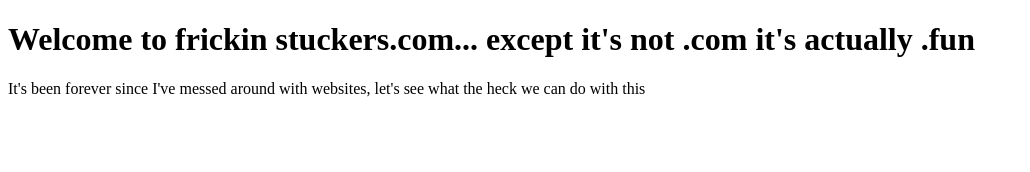
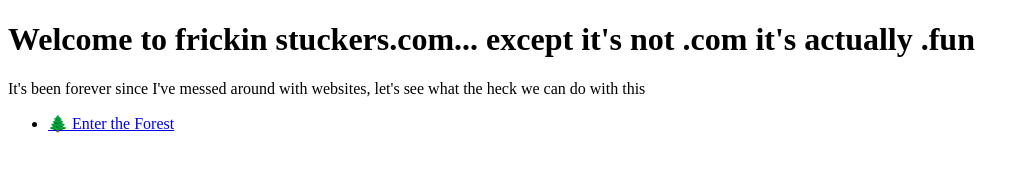
Before and after one commit to ninja1910/my-site, a plain HTML site: page index.html in a window 1280 px wide. Shown: the whole page, without its empty margins (0-1030 px from the left). Drawn offline with Linux system fonts and the light colour scheme.

Commit message:
Update index.html

```diff
--- a/index.html
+++ b/index.html
@@ -7,5 +7,9 @@
 <body>
   <h1>Welcome to frickin stuckers.com... except it's not .com it's actually .fun</h1>
   <p>It's been forever since I've messed around with websites, let's see what the heck we can do with this</p>
+</n>
+    <ul>
+    <li><a href="forest.html">🌲 Enter the Forest</a></li>
+  </ul>
 </body>
 </html>
```
